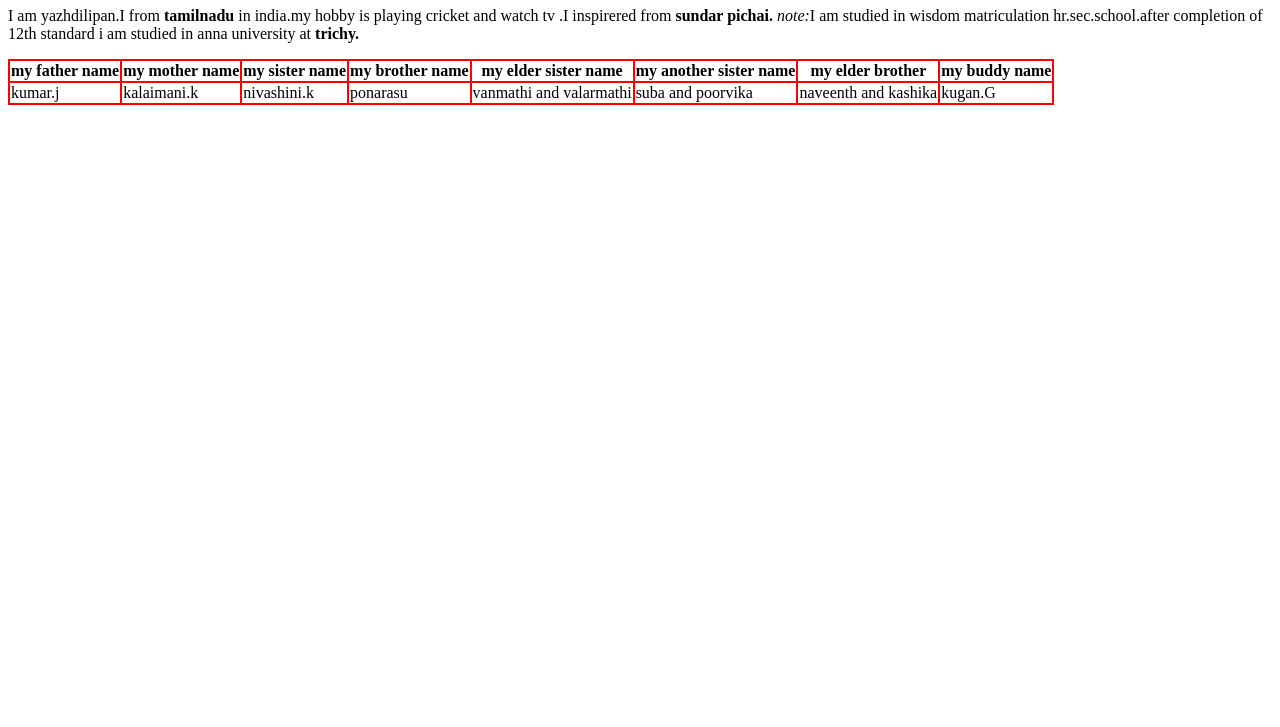
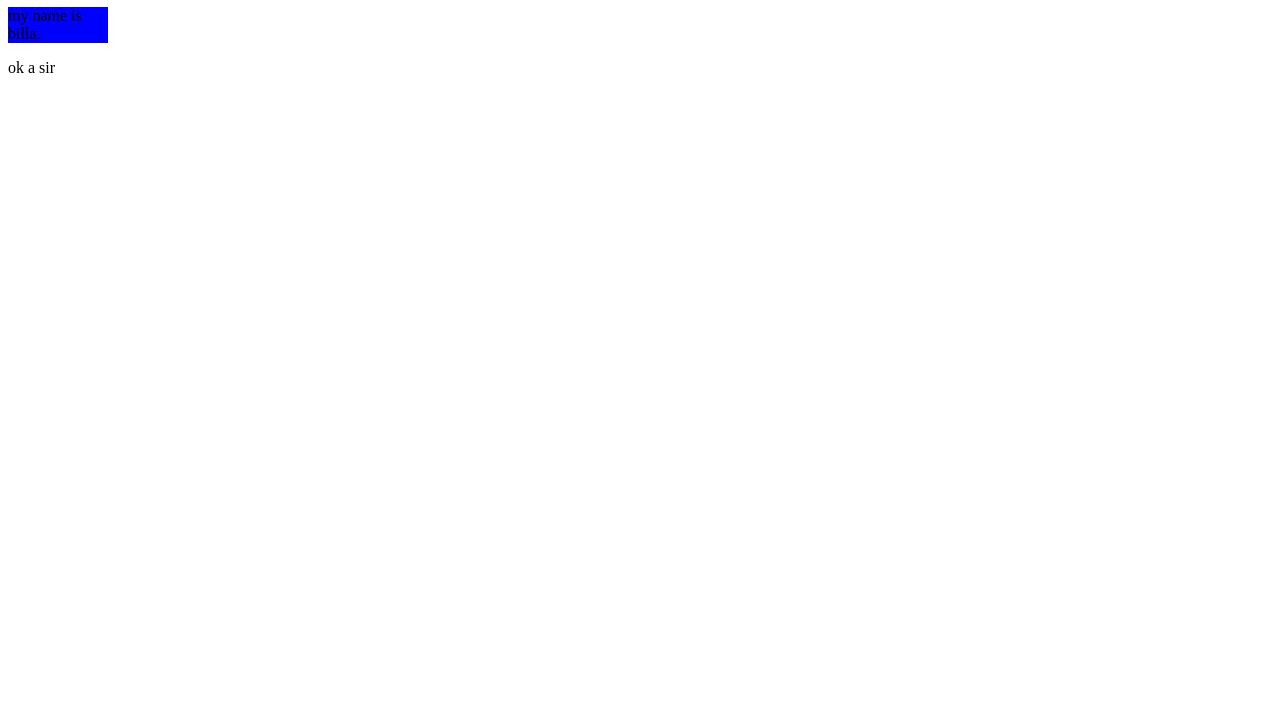
Before and after one commit to yazhdilipan3/yazhdilipan3, a plain HTML site: page index.html in a window 1280 px wide. Shown: the part 73-800 px from the top of the page. Drawn offline with Linux system fonts and the light colour scheme.

Commit message:
Add files via upload

```diff
--- a/index.html
+++ b/index.html
@@ -1,45 +1,25 @@
 <!DOCTYPEhtml>
 <html>
 <head>
-<title>yazhdilipan</title>
+<style>
+div {
+   width: 100px;
+   heigth: 100px;
+   background: blue;
+   transition: width 2s, heigth 2s,transform 2s;
+}
+div:hover {
+   width: 200px;
+   heigth: 400px;
+   transform:rotate(180deg);
+}
+</style>
 </head>
 <body>
-<h1>I am yazhdilipan</h1>
-<p>I am yazhdilipan.I from <b>tamilnadu </b>in india.my hobby is playing cricket and watch tv .I inspirered from <b>sundar pichai.</b>
-<em>note:</em>I am studied in wisdom matriculation hr.sec.school.after completion of 12th standard i am studied in anna university at
-<b>trichy<b>.
-<table>
-    <th>my father name</th>
-    <th>my mother name</th>
-    <th>my sister name</th>
-    <th>my brother name</th>
-    <th>my elder sister name</th>
-    <th>my another sister name</th>
-    <th>my elder brother</th>
-    <th>my buddy name</th>
-    <tr>
-    <td>kumar.j</td>
-    <td>kalaimani.k</td>
-    <td>nivashini.k</td>
-    <td>ponarasu</td>
-    <td>vanmathi and valarmathi</td>
-    <td>suba and poorvika</td>
-    <td>naveenth and kashika</td>
-    <td>kugan.G</td>
-    <tr>
-</table>
-<style>
-table,th,td{
-      border:2px solid red;
-      text-align=left;
-      color=red;
-      background-color=black;
-      padding=4px;
-}
-table{
-    border-collapse:collapse;
-    border-color:lighten grey;
-}
-</style>
+<h1>it is a transition. transtion means like a graph.</h1>
+
+<div>my name is billa.</div>
+
+<p>ok a sir</p>
 </body>
 </html>
```
